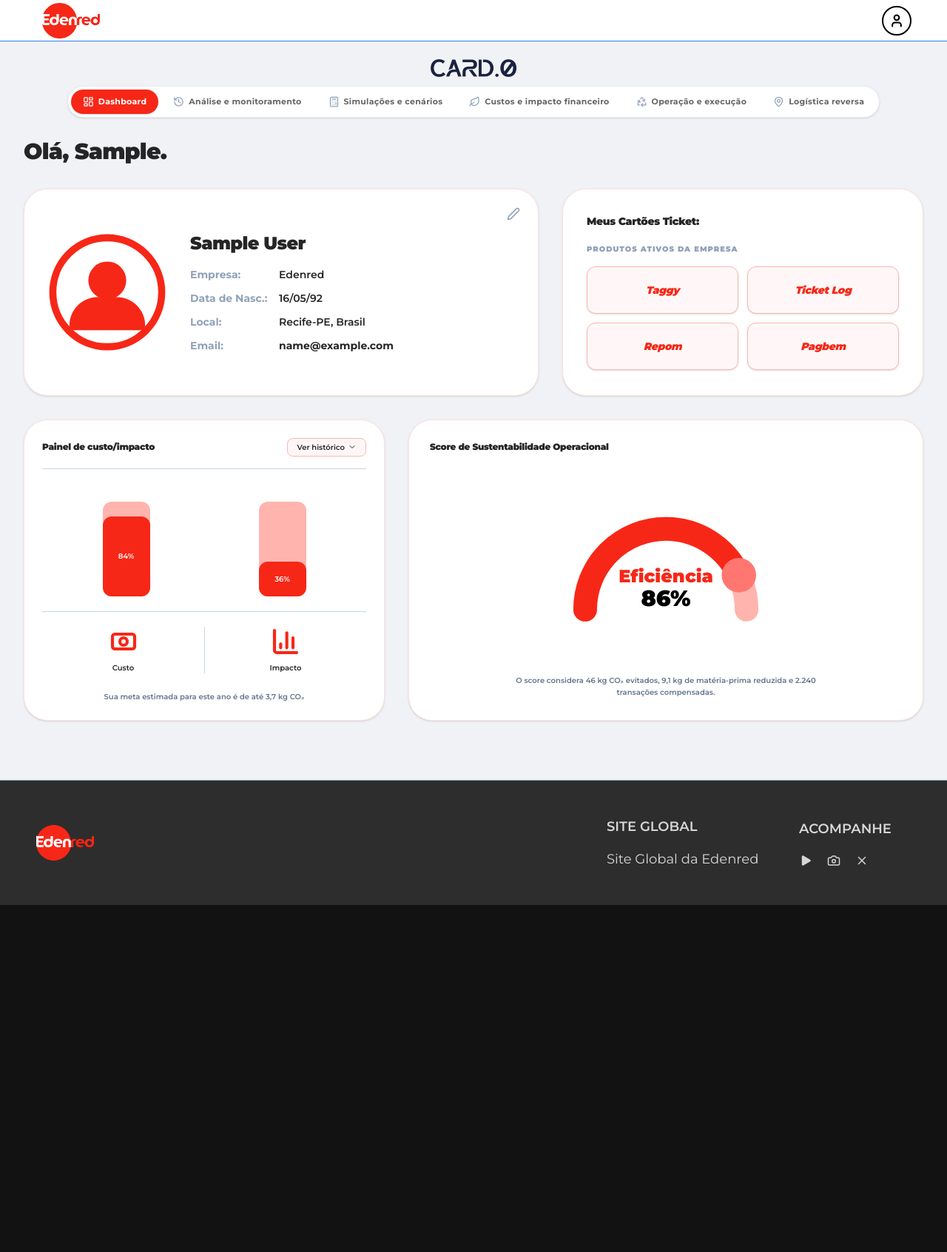
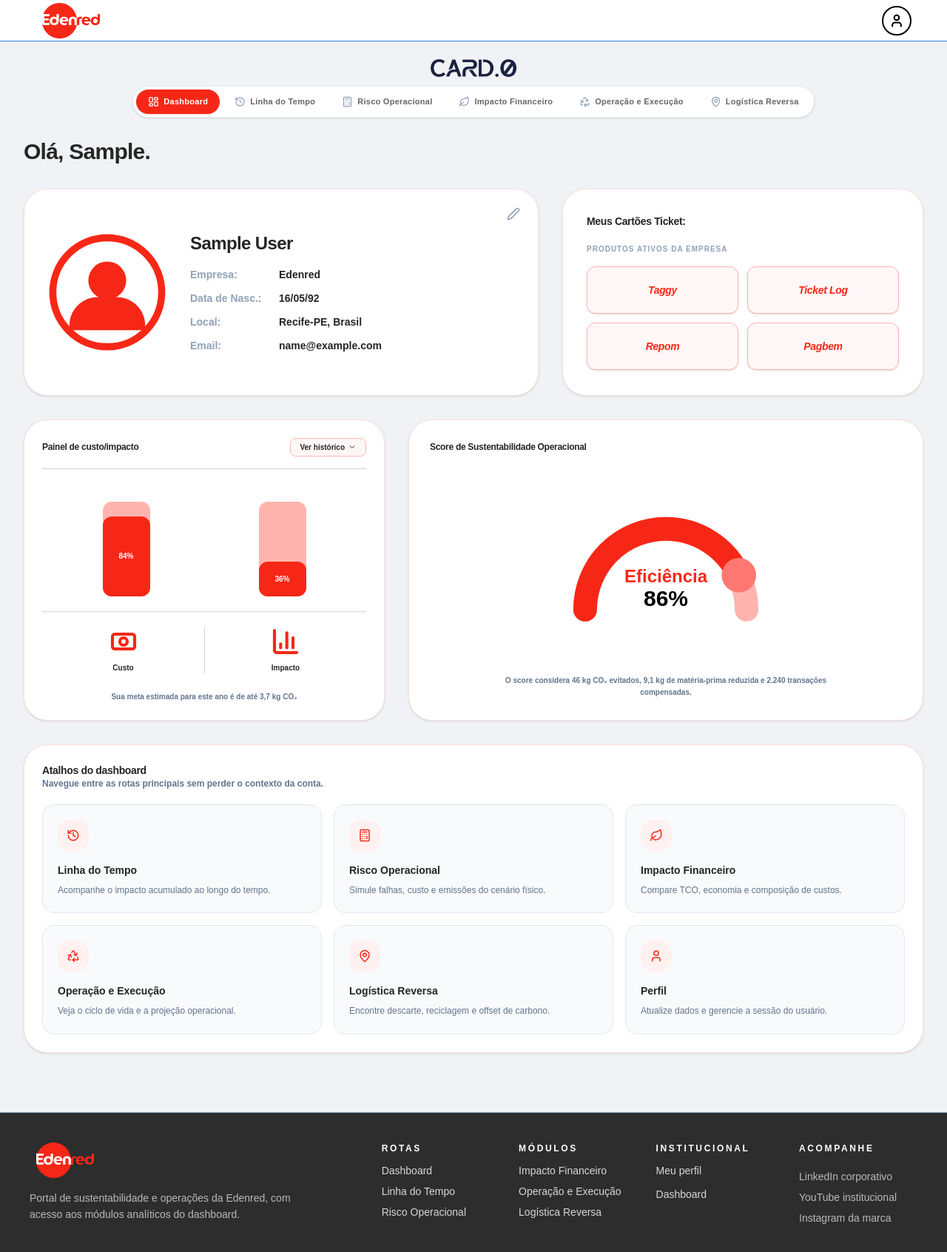
Before and after one commit to Gustavotorrescastro/Card0, a Next.js app: page /dashboard in a window 1280 px wide. Shown: the top 1692 px of the page at 74% size. Before the commit the page ends 1223 px from the top, so only its background shows below. Built offline with nearby package versions, Linux system fonts and the light colour scheme; sample sign-in values are in the browser's storage.

Commit message:
feat: Implmenta rotas necessárias de menu -> footer -> dashboard em ambientes gerais do projeto

```diff
--- a/next.config.ts
+++ b/next.config.ts
@@ -21,7 +21,7 @@
     return [
       {
         source: '/',
-        destination: '/simulador-risco-operacional',
+        destination: '/dashboard',
         permanent: false,
       },
     ];
--- a/package.json
+++ b/package.json
@@ -28,7 +28,7 @@
     "@types/react": "^19.2.14",
     "autoprefixer": "^10.5.0",
     "axios": "^1.15.0",
-    "framer-motion": "^12.38.0",
+    "framer-motion": "^12.40.0",
     "lucide-react": "^1.8.0",
     "next": "^16.2.3",
     "postcss": "^8.5.9",
--- a/src/app/(authenticated)/dashboard/page.tsx
+++ b/src/app/(authenticated)/dashboard/page.tsx
@@ -1,8 +1,10 @@
 'use client'
 
+import Link from 'next/link'
 import { useMemo, useState } from 'react'
 import { BarChart3, ChevronDown, Edit2, Save, X } from 'lucide-react'
 import { useUser } from '@/context/UserContext'
+import { dashboardNavigation } from '@/config/navigation'
 
 const produtosEmpresa = ['Taggy', 'Ticket Log', 'Repom', 'Pagbem']
 
@@ -254,6 +256,39 @@
           </p>
         </section>
       </div>
+
+      <section className="rounded-[2rem] border border-[#ffe1de] bg-white p-6 shadow-sm">
+        <div className="mb-5 flex items-center justify-between gap-4">
+          <div>
+            <h3 className="text-sm font-black tracking-tight text-brand-text">
+              Atalhos do dashboard
+            </h3>
+            <p className="text-xs font-semibold text-slate-500">
+              Navegue entre as rotas principais sem perder o contexto da conta.
+            </p>
+          </div>
+        </div>
+
+        <div className="grid grid-cols-1 gap-4 md:grid-cols-2 xl:grid-cols-3">
+          {dashboardNavigation
+            .filter((item) => item.href !== '/dashboard')
+            .map((item) => (
+              <Link
+                key={item.href}
+                href={item.href}
+                className="group rounded-2xl border border-slate-200 bg-slate-50 p-5 transition-all hover:-translate-y-0.5 hover:border-[#f72717]/40 hover:bg-white hover:shadow-md"
+              >
+                <div className="mb-4 inline-flex rounded-2xl bg-[#fff1ef] p-3 text-[#f72717] transition-colors group-hover:bg-[#f72717] group-hover:text-white">
+                  <item.icon size={18} />
+                </div>
+                <h4 className="text-sm font-black text-brand-text">{item.label}</h4>
+                <p className="mt-2 text-xs font-medium leading-relaxed text-slate-500">
+                  {item.description}
+                </p>
+              </Link>
+            ))}
+        </div>
+      </section>
     </div>
   )
 }
--- a/src/app/globals.css
+++ b/src/app/globals.css
@@ -4,7 +4,7 @@
 
 @theme {
   /* Variáveis de cor para usar como utilitários (ex: bg-brand-primary) */
-  --font-sans: var(--font-montserrat), sans-serif;
+  --font-sans: Arial, Helvetica, sans-serif;
   --color-brand-primary: #F72717;
   --color-brand-secondary: #162056;
   --color-brand-tertiary: #7FC2E4;
--- a/src/app/layout.tsx
+++ b/src/app/layout.tsx
@@ -1,19 +1,12 @@
-import { Montserrat } from 'next/font/google'
 import { ThemeProvider } from '@/context/ThemeContext'
 import { AuthProvider } from '@/context/AuthContext'
 import { UserProvider } from '@/context/UserContext'
 import './globals.css'
 
-const montserrat = Montserrat({
-  subsets: ['latin'],
-  weight: ['100', '200', '300', '400', '500', '600', '700', '800', '900'],
-  variable: '--font-montserrat',
-})
-
 export default function RootLayout({ children }: { children: React.ReactNode }) {
   return (
-    <html lang="pt-br" suppressHydrationWarning className={montserrat.variable}>
-      <body className={montserrat.className}>
+    <html lang="pt-br" suppressHydrationWarning>
+      <body className="font-sans">
         <AuthProvider>
           <UserProvider>
             <ThemeProvider>
--- a/src/components/AuthFooter.tsx
+++ b/src/components/AuthFooter.tsx
@@ -1,35 +1,68 @@
 import Link from 'next/link'
-import { Camera, Play, X } from 'lucide-react'
 
+import { footerNavigation } from '@/config/navigation'
 import EdenredLogo from './EdenredLogo'
 
 export default function AuthFooter() {
   return (
-    <footer className="w-full border-t border-[#7aa1b7] bg-[#2d2d2d] px-10 py-12 text-[#d7d7d7]">
-      <div className="grid w-full grid-cols-1 items-center gap-10 md:grid-cols-[1fr_220px_160px]">
-        <div>
+    <footer className="w-full border-t border-[#7aa1b7] bg-[#2d2d2d] px-6 py-10 text-[#d7d7d7] md:px-10">
+      <div className="grid w-full grid-cols-1 gap-8 md:grid-cols-[1fr_1.2fr_160px]">
+        <div className="space-y-4">
           <EdenredLogo />
+          <p className="max-w-sm text-sm leading-relaxed text-[#b9b9b9]">
+            Portal de sustentabilidade e operações da Edenred, com acesso aos
+            módulos analíticos do dashboard.
+          </p>
         </div>
 
-        <div className="space-y-4">
-          <h2 className="text-lg font-semibold uppercase">Site Global</h2>
-          <Link href="#" className="text-lg hover:text-white">
-            Site Global da Edenred
-          </Link>
+        <div className="grid grid-cols-2 gap-6 sm:grid-cols-3">
+          <div className="space-y-3">
+            <h2 className="text-xs font-semibold uppercase tracking-[0.22em] text-white">
+              Rotas
+            </h2>
+            <div className="space-y-2">
+              {footerNavigation.slice(0, 3).map((item) => (
+                <Link key={item.href} href={item.href} className="block text-sm hover:text-white">
+                  {item.label}
+                </Link>
+              ))}
+            </div>
+          </div>
+
+          <div className="space-y-3">
+            <h2 className="text-xs font-semibold uppercase tracking-[0.22em] text-white">
+              Módulos
+            </h2>
+            <div className="space-y-2">
+              {footerNavigation.slice(3).map((item) => (
+                <Link key={item.href} href={item.href} className="block text-sm hover:text-white">
+                  {item.label}
+                </Link>
+              ))}
+            </div>
+          </div>
+
+          <div className="space-y-3">
+            <h2 className="text-xs font-semibold uppercase tracking-[0.22em] text-white">
+              Institucional
+            </h2>
+            <Link href="/perfil" className="block text-sm hover:text-white">
+              Meu perfil
+            </Link>
+            <Link href="/dashboard" className="block text-sm hover:text-white">
+              Dashboard
+            </Link>
+          </div>
         </div>
 
         <div className="space-y-5">
-          <h2 className="text-lg font-semibold uppercase">Acompanhe</h2>
-          <div className="flex items-center gap-5">
-            <Link href="#" aria-label="YouTube" className="hover:text-white">
-              <Play size={18} fill="currentColor" strokeWidth={0} />
-            </Link>
-            <Link href="#" aria-label="Instagram" className="hover:text-white">
-              <Camera size={18} />
-            </Link>
-            <Link href="#" aria-label="X" className="hover:text-white">
-              <X size={18} />
-            </Link>
+          <h2 className="text-xs font-semibold uppercase tracking-[0.22em] text-white">
+            Acompanhe
+          </h2>
+          <div className="space-y-2 text-sm text-[#b9b9b9]">
+            <p>LinkedIn corporativo</p>
+            <p>YouTube institucional</p>
+            <p>Instagram da marca</p>
           </div>
         </div>
       </div>
--- a/src/components/TopNavbar.tsx
+++ b/src/components/TopNavbar.tsx
@@ -2,39 +2,39 @@
 
 import Link from 'next/link'
 import { usePathname } from 'next/navigation'
-import { LayoutDashboard, History, Calculator, Leaf, Recycle, MapPin } from 'lucide-react'
 
-const TopNavbar = () => {
+import { dashboardNavigation } from '@/config/navigation'
+
+export default function TopNavbar() {
   const pathname = usePathname()
 
-  const isActive = (path: string) => pathname === path
-
-  const navItems = [
-    { href: '/dashboard', icon: <LayoutDashboard size={15} />, label: 'Dashboard' },
-    { href: '/linha-do-tempo', icon: <History size={15} />, label: 'Análise e monitoramento' },
-    { href: '/simulador-risco-operacional', icon: <Calculator size={15} />, label: 'Simulações e cenários' },
-    { href: '/calculadora-impacto', icon: <Leaf size={15} />, label: 'Custos e impacto financeiro' },
-    { href: '/lca-simplificado', icon: <Recycle size={15} />, label: 'Operação e execução' },
-    { href: '/logistica-reversa', icon: <MapPin size={15} />, label: 'Logística reversa' },
-  ]
+  const isActive = (path: string) =>
+    pathname === path || (path !== '/dashboard' && pathname.startsWith(path))
 
   return (
     <div className="w-full flex justify-center py-1 px-4 max-w-full">
       <nav className="bg-white border border-slate-200/80 p-1 rounded-full flex flex-row flex-nowrap items-center justify-between gap-1 shadow-sm max-w-full overflow-x-auto scrollbar-none">
-        {navItems.map((item) => (
+        {dashboardNavigation
+          .filter((item) => item.href !== '/perfil')
+          .map((item) => (
             <Link
               key={item.href}
               href={item.href}
-            className={`
-              flex items-center space-x-1.5 px-4 py-2 rounded-full text-[10px] md:text-[11px] font-bold tracking-wide transition-all select-none whitespace-nowrap
-              ${
+              className={`flex items-center space-x-1.5 px-4 py-2 rounded-full text-[10px] md:text-[11px] font-bold tracking-wide transition-all select-none whitespace-nowrap ${
                 isActive(item.href)
                   ? 'bg-[#F72717] text-white shadow-sm scale-100'
                   : 'text-[#252525]/70 hover:text-[#F72717] hover:bg-slate-100/50'
+              }`}
+            >
+              <span
+                className={
+                  isActive(item.href)
+                    ? 'text-white'
+                    : 'text-slate-400 group-hover:text-[#F72717]'
                 }
-            `}
               >
-            {item.icon && <span className={isActive(item.href) ? 'text-white' : 'text-slate-400 group-hover:text-[#F72717]'}>{item.icon}</span>}
+                <item.icon size={15} />
+              </span>
               <span>{item.label}</span>
             </Link>
           ))}
@@ -42,5 +42,3 @@
     </div>
   )
 }
-
-export default TopNavbar
--- /dev/null
+++ b/src/config/navigation.ts
@@ -0,0 +1,66 @@
+import type { LucideIcon } from 'lucide-react'
+import {
+  LayoutDashboard,
+  History,
+  Calculator,
+  Leaf,
+  Recycle,
+  MapPin,
+  User,
+} from 'lucide-react'
+
+export type NavigationItem = {
+  href: string
+  label: string
+  description: string
+  icon: LucideIcon
+}
+
+export const dashboardNavigation: NavigationItem[] = [
+  {
+    href: '/dashboard',
+    label: 'Dashboard',
+    description: 'Visão geral da conta e dos indicadores principais.',
+    icon: LayoutDashboard,
+  },
+  {
+    href: '/linha-do-tempo',
+    label: 'Linha do Tempo',
+    description: 'Acompanhe o impacto acumulado ao longo do tempo.',
+    icon: History,
+  },
+  {
+    href: '/simulador-risco-operacional',
+    label: 'Risco Operacional',
+    description: 'Simule falhas, custo e emissões do cenário físico.',
+    icon: Calculator,
+  },
+  {
+    href: '/calculadora-impacto',
+    label: 'Impacto Financeiro',
+    description: 'Compare TCO, economia e composição de custos.',
+    icon: Leaf,
+  },
+  {
+    href: '/lca-simplificado',
+    label: 'Operação e Execução',
+    description: 'Veja o ciclo de vida e a projeção operacional.',
+    icon: Recycle,
+  },
+  {
+    href: '/logistica-reversa',
+    label: 'Logística Reversa',
+    description: 'Encontre descarte, reciclagem e offset de carbono.',
+    icon: MapPin,
+  },
+  {
+    href: '/perfil',
+    label: 'Perfil',
+    description: 'Atualize dados e gerencie a sessão do usuário.',
+    icon: User,
+  },
+]
+
+export const footerNavigation = dashboardNavigation.filter(
+  (item) => item.href !== '/perfil'
+)
```
Also changed, not shown: 1 other file (tests, documents, lock files or other folders). Lines whose indentation alone changed are shown as unchanged.
